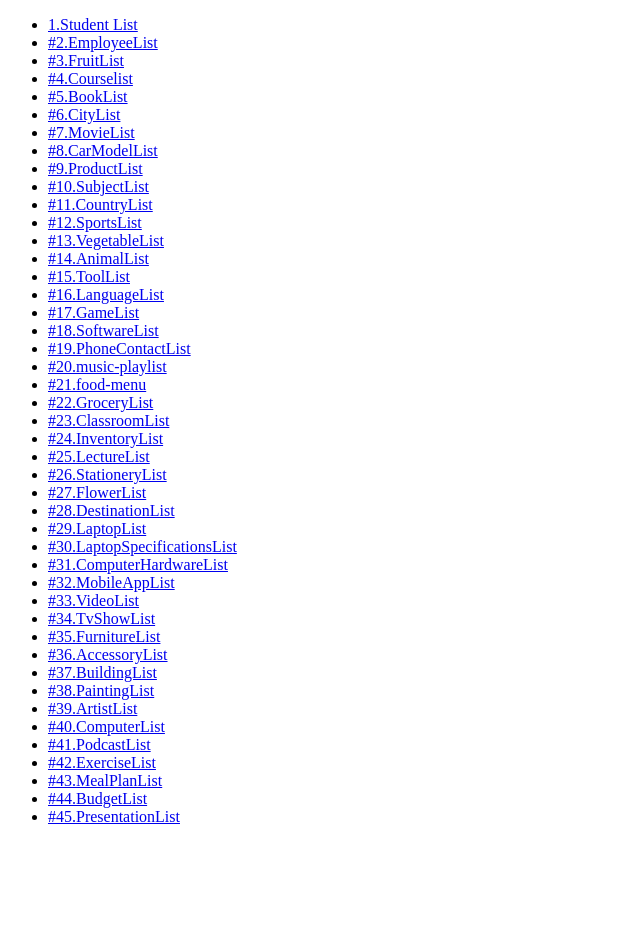
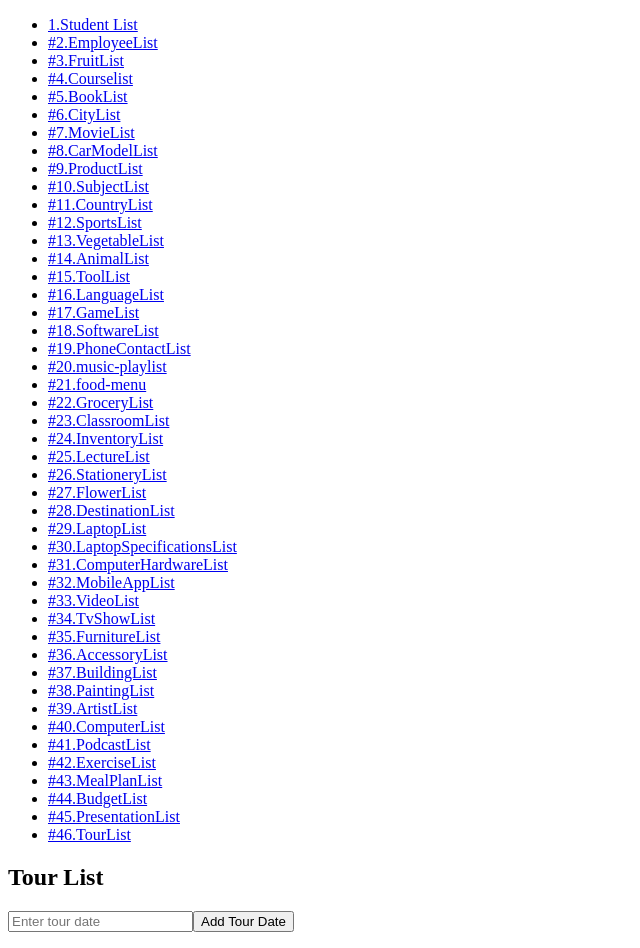
Before and after one commit to ChristineMaitom/AngularDataStructures, an Angular app: page /tour-list in a window 1280 px wide. Before the commit this address led to /. Shown: the whole page, without its empty margins (0-640 px from the left). Before the commit the page ends 842 px from the top, so only its background shows below. Built offline with nearby package versions, Linux system fonts and the light colour scheme.

Commit message:
#46 Tour List

```diff
--- a/src/app/app.component.html
+++ b/src/app/app.component.html
@@ -45,7 +45,7 @@
     <li><a routerLink="meal-plan-list">#43.MealPlanList</a></li>
     <li><a routerLink="budget-list">#44.BudgetList</a></li>
     <li><a routerLink="presentation-list">#45.PresentationList</a></li>
-
+    <li><a routerLink="tour-list">#46.TourList</a></li>
 
 
 
--- a/src/app/app.module.ts
+++ b/src/app/app.module.ts
@@ -50,6 +50,7 @@ import {ExerciseListComponent} from "./components/exercise-list/exercise-list.co
 import {MealPlanListComponent} from "./components/meal-plan-list/meal-plan-list.component";
 import {BudgetListComponent} from "./components/budget-list/budget-list.component";
 import {PresentationListComponent} from "./components/presentation-list/presentation-list.component";
+import {TourListComponent} from "./components/tour-list/tour-list.component";
 
 
 const routes: Routes = [
@@ -99,6 +100,9 @@ const routes: Routes = [
   {path: 'meal-plan-list', component:MealPlanListComponent},
   {path: 'budget-list', component:BudgetListComponent},
   {path: 'presentation-list', component:PresentationListComponent},
+  {path: 'tour-list', component:TourListComponent},
+
+
 
 
 ]
@@ -159,6 +163,8 @@ const routes: Routes = [
     MealPlanListComponent,
     BudgetListComponent,
     PresentationListComponent,
+    TourListComponent,
+
 
 
   ],
--- /dev/null
+++ b/src/app/components/tour-list/tour-list.component.html
@@ -0,0 +1,15 @@
+<div class="tour-list">
+  <h2>Tour List</h2>
+
+  <input
+    type="text"
+    [(ngModel)]="newTourDate"
+    placeholder="Enter tour date"
+    class="tour-input"
+  />
+  <button (click)="addTourDate()" class="add-button">Add Tour Date</button>
+
+  <ul>
+    <li *ngFor="let date of tourDates">{{ date }}</li>
+  </ul>
+</div>
--- /dev/null
+++ b/src/app/components/tour-list/tour-list.component.ts
@@ -0,0 +1,18 @@
+import { Component } from '@angular/core';
+
+@Component({
+  selector: 'app-tour-list',
+  templateUrl: './tour-list.component.html',
+  styleUrl: './tour-list.component.css'
+})
+export class TourListComponent {
+  newTourDate: string = '';
+  tourDates: string[] = [];
+
+  addTourDate(): void {
+    if (this.newTourDate.trim()) {
+      this.tourDates.push(this.newTourDate.trim());
+      this.newTourDate = ''; // Clear the input after adding
+    }
+  }
+}
```
Also changed, not shown: src/app/components/tour-list/tour-list.component.css (added), 1 other file (tests, documents, lock files or other folders).
